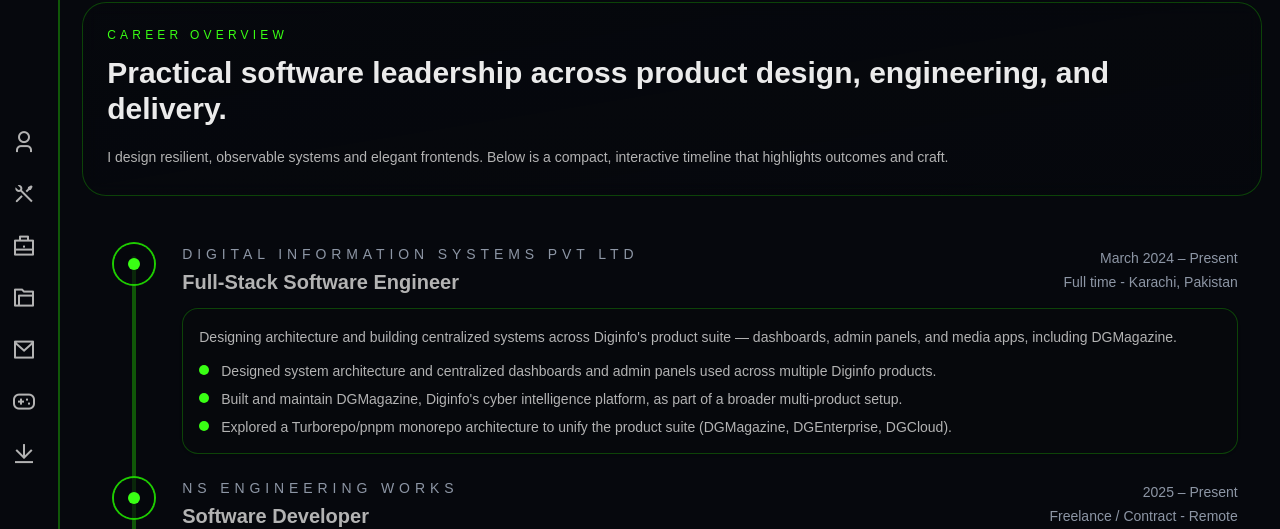
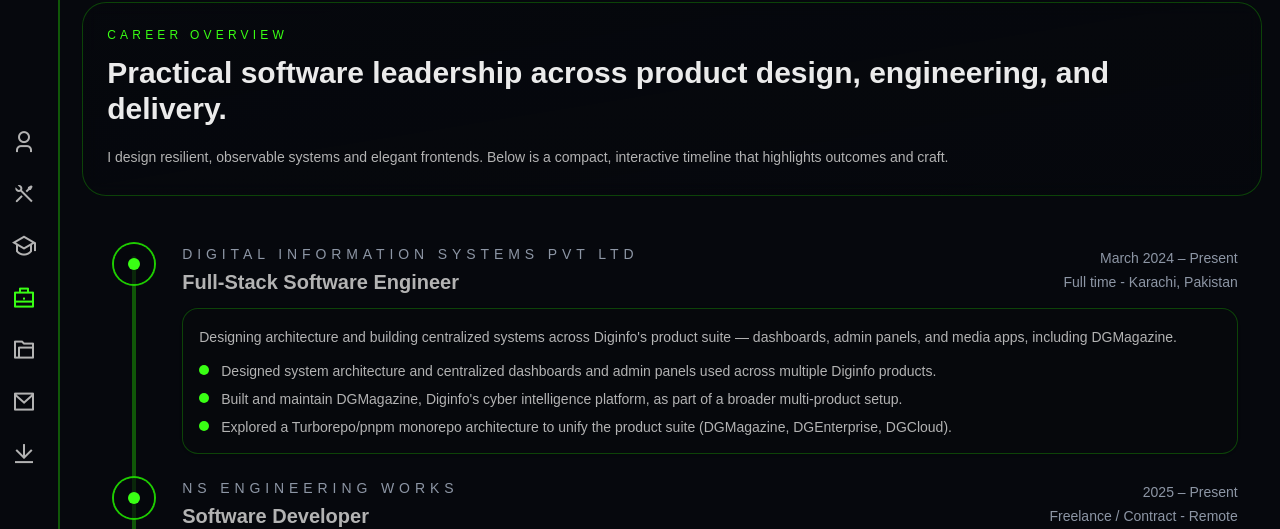
Before and after one commit to konain611/Portfolio, a Next.js app in the folder syedkonainnasir/: page /detailed/experience in a window 1280 px wide. Shown: the part 102-631 px from the top of the page. Built offline with nearby package versions, Linux system fonts and the light colour scheme.

Commit message:
Update Footer.jsx

```diff
--- a/syedkonainnasir/src/components/Footer.jsx
+++ b/syedkonainnasir/src/components/Footer.jsx
@@ -8,16 +8,24 @@ import { accentOptions, applyTheme, backgroundOptions, defaultTheme, persistThem
 
 const links = [
   // { href: "/", label: "Home", icon: "ri-home-3-line" },
-  { href: "/about", label: "About", icon: "ri-user-3-line" },
-  { href: "/skills", label: "Skills", icon: "ri-tools-line" },
-  { href: "/experience", label: "Experience", icon: "ri-briefcase-line" },
-  { href: "/projects", label: "Projects", icon: "ri-folder-4-line" },
-  { href: "/contact", label: "Contact", icon: "ri-mail-line" },
-  { href: "/playground", label: "Playground", icon: "ri-gamepad-line" },
+  { href: "/detailed/about", label: "About", icon: "ri-user-3-line" },
+  { href: "/detailed/skills", label: "Skills", icon: "ri-tools-line" },
+  { href: "/detailed/education", label: "Education", icon: "ri-graduation-cap-line" },
+  { href: "/detailed/experience", label: "Experience", icon: "ri-briefcase-line" },
+  { href: "/detailed/projects", label: "Projects", icon: "ri-folder-4-line" },
+  { href: "/detailed/contact", label: "Contact", icon: "ri-mail-line" },
+  // { href: "/detailed/playground", label: "Playground", icon: "ri-gamepad-line" },
+];
+
+const developerLinks = [
+  { href: "/dev", label: "Developer Home", icon: "ri-terminal-box-line" },
 ];
 
 export default function Footer() {
   const pathname = usePathname() || "/";
+  const isDeveloperRoute = pathname.startsWith("/dev");
+  const navigationLinks = isDeveloperRoute ? developerLinks : links;
+  const homeHref = isDeveloperRoute ? "/dev" : "/";
   const [isSettingsOpen, setIsSettingsOpen] = useState(false);
   const [isMobileOpen, setIsMobileOpen] = useState(false);
   const [isMobileSettingsOpen, setIsMobileSettingsOpen] = useState(false);
@@ -213,7 +221,7 @@ export default function Footer() {
         {/* Top: Home button (used to be settings) */}
         <div className="flex w-full justify-center md:justify-start md:pl-3">
           <Link
-            href="/"
+            href={homeHref}
             aria-label="Home"
             className="group relative flex h-8 w-8 items-center justify-center rounded-full border border-(--border) transition hover:text-(--accent) md:w-8 md:justify-center"
           >
@@ -222,7 +230,7 @@ export default function Footer() {
         </div>
 
         <nav className="flex w-full flex-col items-center gap-3 md:items-start md:pl-3">
-          {links.map((link) => {
+          {navigationLinks.map((link) => {
             const isActive = pathname === link.href || (link.href === "/" && pathname === "");
 
             return (
@@ -317,18 +325,18 @@ export default function Footer() {
 
                 <div className="mt-6 flex flex-col items-start gap-3">
                   <Link
-                    href="/"
+                    href={homeHref}
                     aria-label="Home"
                     onClick={() => setIsMobileOpen(false)}
                     className={`flex items-center gap-3 rounded-md px-2 py-2 ${
-                      pathname === "/" ? "text-(--accent)" : "text-(--foreground) hover:text-(--accent)"
+                      pathname === homeHref ? "text-(--accent)" : "text-(--foreground) hover:text-(--accent)"
                     }`}
                   >
                     <i className="ri-home-3-line text-2xl" />
                     <span className="text-sm">Home</span>
                   </Link>
 
-                  {links.map((link) => {
+                  {navigationLinks.map((link) => {
                     const isActive = pathname === link.href || (link.href === "/" && pathname === "");
 
                     return (
```
